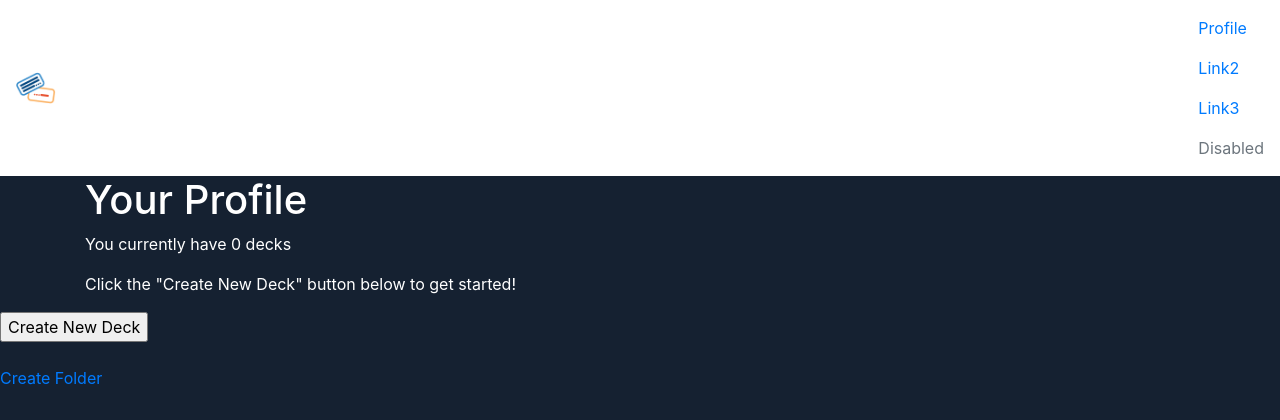
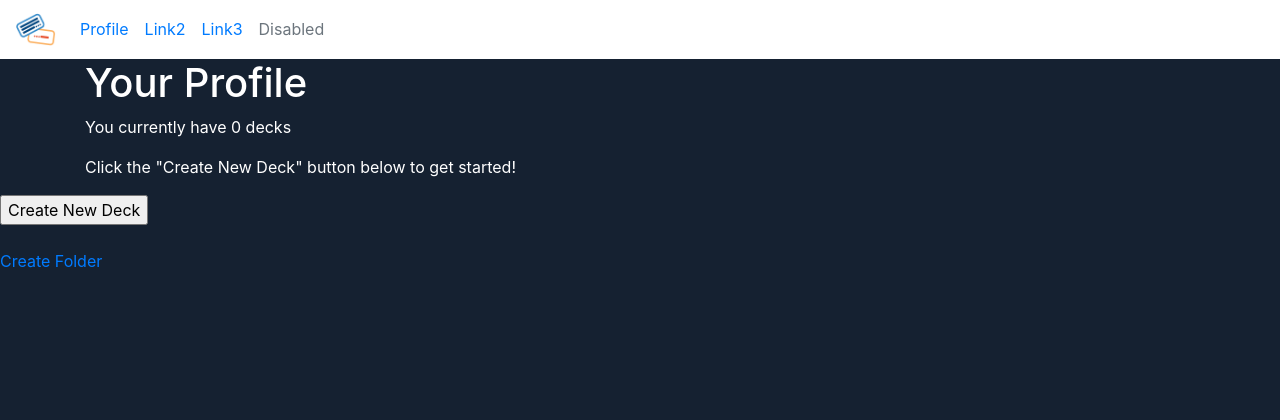
Before and after one commit to tyler-cranmer/Quizzex, a Flask app: page /doSignup in a window 1280 px wide. Shown: the top 420 px of the page. Run offline with Flask 2, Linux system fonts and the light colour scheme; data that the repository does not hold is empty; some libraries are stand-ins or nearby versions.

Commit message:
added navbar-expand-sm

```diff
--- a/root/templates/user-library.html
+++ b/root/templates/user-library.html
@@ -10,7 +10,7 @@
 
 <body>
   <!-- Navigation Bar https://www.w3schools.com/bootstrap4/bootstrap_navbar.asp -->
-  <nav class="navbar bg-white">
+  <nav class="navbar navbar-expand-sm bg-white">
     <!-- Brand Logo -->
     <a class="navbar-brand" href="#">
       <img src="../static/img/logo-transparent.png" alt="Logo" style="width:40px;">
```
